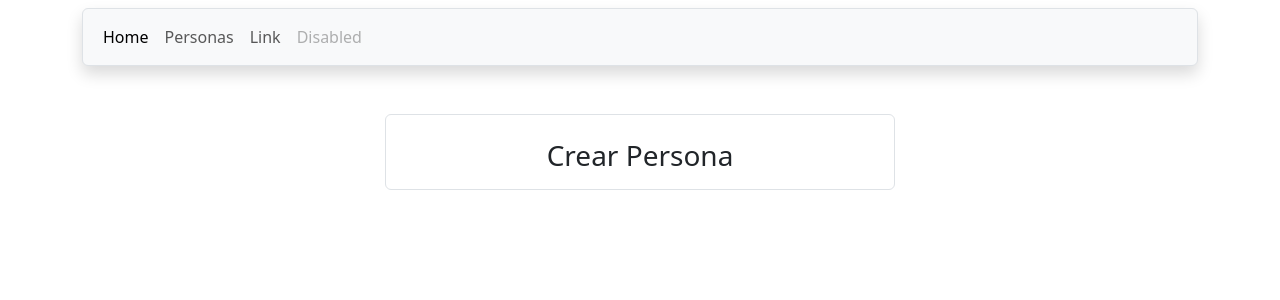
After one commit to profealejandroduoc/cruds1, a Django app: page /crearpersona/ in a window 1280 px wide. The commit adds this page. Shown: the top 300 px of the page. Run offline with Django 5.2, Linux system fonts and the light colour scheme.

Commit message:
pagina crear agregada

```diff
--- /dev/null
+++ b/crud/forms.py
@@ -0,0 +1,3 @@
+from django import forms
+from .models import Persona
+from .enumeraciones import *
--- /dev/null
+++ b/crud/templates/crud/crearpersona.html
@@ -0,0 +1,29 @@
+{% extends "crud/base.html" %}
+{% load static %}
+
+
+{% block contenido %}
+
+<div class="container px-5 mt-4">
+    <div class="row">
+        <div class="col-sm-3"></div>
+        <div class="col-sm-6">
+            <div class="mt-4 p-2 border rounded">
+                <h3 class="text-center mt-3">Crear Persona</h3>
+                <form action="" method="post">
+
+
+                </form>
+
+            </div>
+
+
+
+        </div>
+        <div class="col-sm-3"></div>
+    </div>
+
+
+</div>
+
+{% endblock contenido %}
--- a/crud/templates/crud/personas.html
+++ b/crud/templates/crud/personas.html
@@ -6,6 +6,7 @@
 
 <div class="container px-5 mt-4">
     <h3>Registro de Personas</h3>
+    <a href="{% url "crearpersona" %}" role="button">+ Agregar Persona</a>
     <!--['rut','nombre','apellido','foto','fnacto','correo','sexo']-->
     <table class="table table-hover">
         <thead>
--- a/crud/urls.py
+++ b/crud/urls.py
@@ -1,5 +1,5 @@
 from django.urls import path
-from .views import index, personas,detallepersona
+from .views import index, personas,detallepersona, crearpersona
 
 from django.conf import settings
 from django.conf.urls.static import static
@@ -7,7 +7,8 @@ from django.conf.urls.static import static
 urlpatterns = [
     path('',index,name='index'),
     path('personas/',personas, name='personas'),
-    path('detallepersona/<id>',detallepersona,name='detallepersona')
+    path('detallepersona/<id>',detallepersona,name='detallepersona'),
+    path('crearpersona/',crearpersona,name='crearpersona')
 ]
 
 if settings.DEBUG:
--- a/crud/views.py
+++ b/crud/views.py
@@ -26,6 +26,11 @@ def personas(request):
     }
     return render(request,'crud/personas.html', datos)
 
+def crearpersona(request):
+
+    return render(request,'crud/crearpersona.html')
+
+
 def detallepersona(request,id):
     persona=get_object_or_404(Persona,rut=id)
 
```
Also changed, not shown: crud/templates/crud/detallepersona.html (+24 -9 lines).
